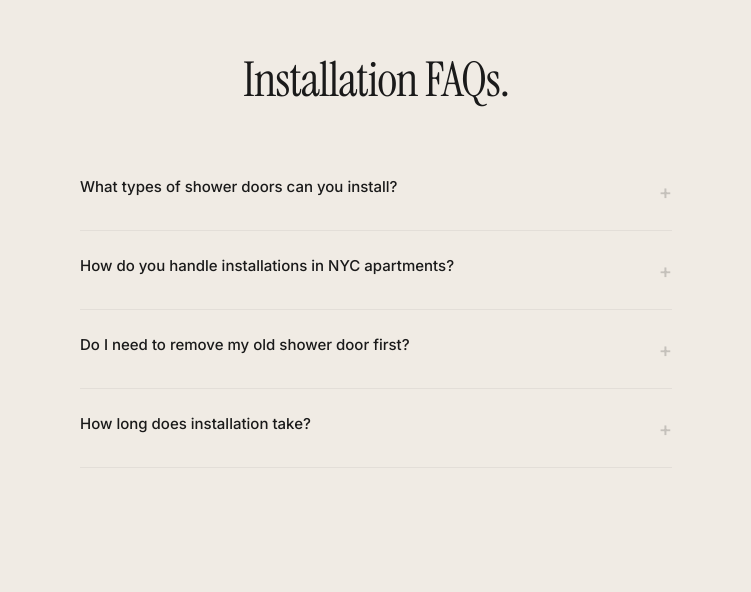
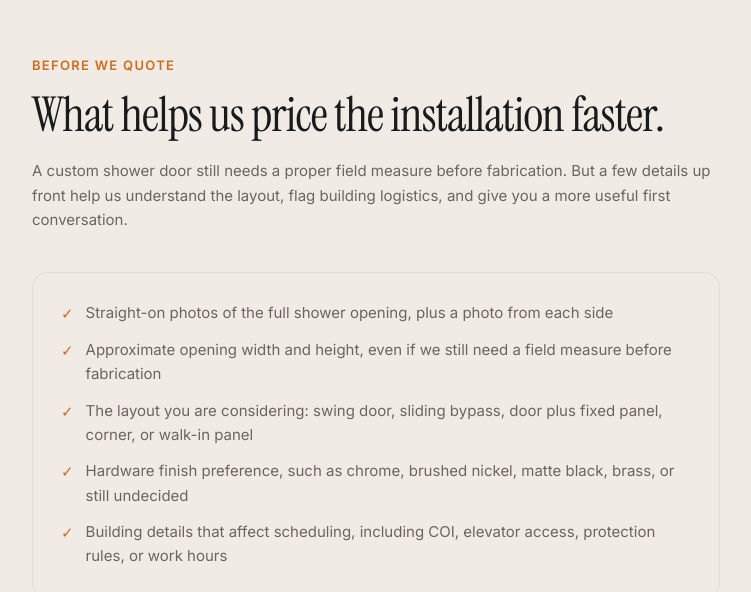
Before and after one commit to donaldlena833-cyber/MetroGlassPro-Website-V8, a Next.js app: page /shower-door-installation-nyc in a window 1280 px wide. Shown: the part 3391-3983 px from the top of the page, without its empty margins (264-1015 px from the left). Built offline with nearby package versions, Linux system fonts and the light colour scheme; no server answers.

Commit message:
Add installation quote prep guidance

```diff
--- a/app/shower-door-installation-nyc/page.tsx
+++ b/app/shower-door-installation-nyc/page.tsx
@@ -17,6 +17,14 @@ const faqs = [
   { q: 'How do you handle installations in NYC apartments?', a: 'We coordinate with your building management, provide Certificates of Insurance (COI), reserve freight elevators, and work within building quiet hours. We regularly install in co-ops, condos, and apartment buildings and plan around those requirements from the start.' },
   { q: 'Do I need to remove my old shower door first?', a: 'No. We handle removal of your existing door or enclosure as part of the installation. We carefully remove old glass, hardware, and any remaining silicone or adhesive, then prep the walls and tile before the new install.' },
   { q: 'How long does installation take?', a: 'Most installations take about 2 to 4 hours. We arrive with everything pre-fabricated and ready to install, with no glass cutting on site. Your shower is usable the same day, though we recommend waiting 24 hours for silicone to fully cure.' },
+]
+
+const quotePrepItems = [
+  'Straight-on photos of the full shower opening, plus a photo from each side',
+  'Approximate opening width and height, even if we still need a field measure before fabrication',
+  'The layout you are considering: swing door, sliding bypass, door plus fixed panel, corner, or walk-in panel',
+  'Hardware finish preference, such as chrome, brushed nickel, matte black, brass, or still undecided',
+  'Building details that affect scheduling, including COI, elevator access, protection rules, or work hours',
 ]
 
 const faqJsonLd = {
@@ -169,8 +177,33 @@ export default function ShowerDoorInstallationNYC() {
         </div>
       </section>
 
+      {/* ═══ QUOTE PREP ═══ */}
+      <section className="bg-cream-light py-20 sm:py-32">
+        <div className="max-w-3xl mx-auto px-6 sm:px-10">
+          <div className="mb-10">
+            <p className="text-orange text-[13px] font-semibold tracking-widest uppercase mb-4">Before We Quote</p>
+            <h2 className="heading-serif text-charcoal text-3xl sm:text-5xl">
+              What helps us price the installation faster.
+            </h2>
+            <p className="mt-5 text-warm text-[15px] leading-relaxed">
+              A custom shower door still needs a proper field measure before fabrication. But a few details up front help us understand the layout, flag building logistics, and give you a more useful first conversation.
+            </p>
+          </div>
+          <div className="glass-card p-5 sm:p-7">
+            <div className="space-y-3">
+              {quotePrepItems.map((item) => (
+                <div key={item} className="flex items-start gap-3 text-[14px] sm:text-[15px]">
+                  <span className="text-orange mt-0.5 shrink-0">✓</span>
+                  <span className="text-warm leading-relaxed">{item}</span>
+                </div>
+              ))}
+            </div>
+          </div>
+        </div>
+      </section>
+
       {/* ═══ FAQ ═══ */}
-      <section className="bg-cream-light py-20 sm:py-32">
+      <section className="bg-cream py-20 sm:py-32">
         <div className="max-w-2xl mx-auto px-6 sm:px-10">
           <div className="text-center mb-12">
             <h2 className="heading-serif text-charcoal text-3xl sm:text-5xl">Installation FAQs.</h2>
--- a/app/sitemap.ts
+++ b/app/sitemap.ts
@@ -4,7 +4,7 @@ import { projects } from '@/content/projects'
 export const dynamic = 'force-static'
 
 const base = 'https://metroglasspro.com'
-const siteUpdated = new Date('2026-05-12T00:00:00.000Z')
+const siteUpdated = new Date('2026-05-15T00:00:00.000Z')
 
 const coreRoutes = [
   { path: '/', changeFrequency: 'monthly' as const, priority: 1.0 },
```
